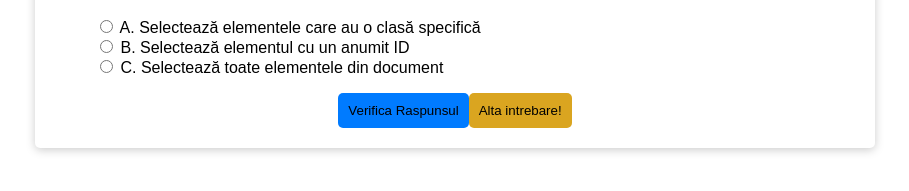
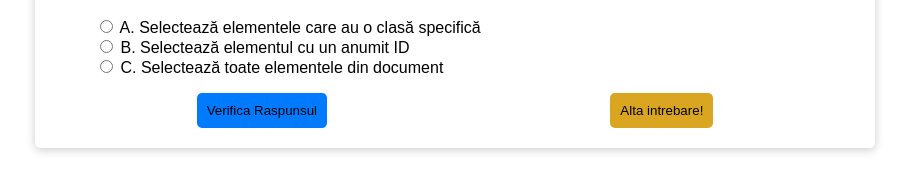
Before and after one commit to ValentinPP/workshop1, a plain HTML site: page index.html in a window 1280 px wide. Shown: the part 399-590 px from the top of the page, without its empty margins (185-1094 px from the left). Drawn offline with Linux system fonts and the light colour scheme.

Commit message:
second comit

```diff
--- a/style.css
+++ b/style.css
@@ -26,15 +26,14 @@ h1 , h2 {
 }
 .quiz-container{
     background-color: #fff;
-  border-radius: 5px;
-  padding: 20px;
-  box-shadow: 0 2px 10px #ccc;
+    border-radius: 5px;
+    padding: 20px;
+    box-shadow: 0 2px 10px #ccc;
   min-width: 800px;
 }
 .buttons {
     display: flex;
-    justify-content: center;
-    align-content: space-evenly;
+    justify-content:space-around;
 }
 .right {
     color: #008633;
@@ -46,4 +45,5 @@ h1 , h2 {
   }
   .wrong{
     color:red;
+    font-weight: 700;
   }
```
